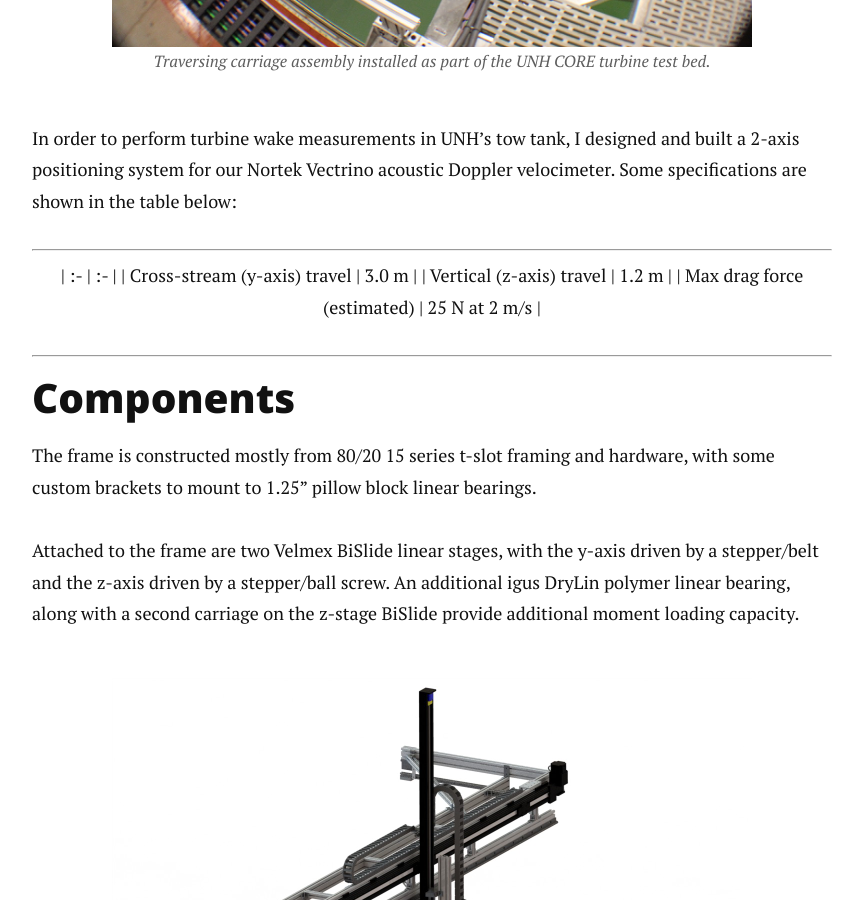
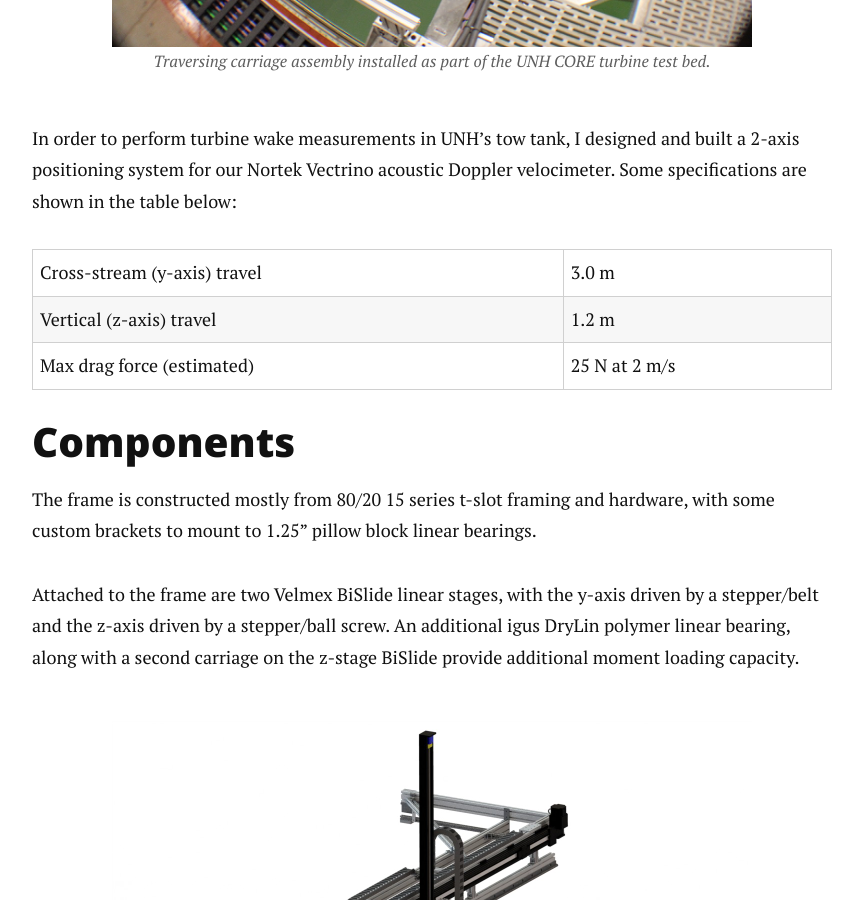
Before and after one commit to petebachant/petebachant.github.io, a Jekyll site: the page built from _posts/2014-03-12-yz-traversing-carriage.markdown, in a window 1280 px wide and 900 px high, scrolled down 834 px. Shown: the whole window, without its empty margins (208-1071 px from the left). Built offline with Jekyll 4.4.1, drawn with Linux system fonts in a browser that asks for light colours; nearby versions of some CDN libraries; comment, search, counter and statistics services are not loaded.

Commit message:
Fix table formatting

```diff
--- a/_posts/2014-03-12-yz-traversing-carriage.markdown
+++ b/_posts/2014-03-12-yz-traversing-carriage.markdown
@@ -10,16 +10,11 @@ title: YZ traversing carriage
 
 In order to perform turbine wake measurements in UNH's tow tank, I designed and built a 2-axis positioning system for our Nortek Vectrino acoustic Doppler velocimeter. Some specifications are shown in the table below:
 
----
-
-{:refdef: style="text-align: center;"}
+|----+----|
 | :- | :- |
 | Cross-stream (y-axis) travel | 3.0 m |
 | Vertical (z-axis) travel | 1.2 m |
 | Max drag force (estimated) | 25 N at 2 m/s |
-{:refdef}
-
----
 
 
 ## Components
```
